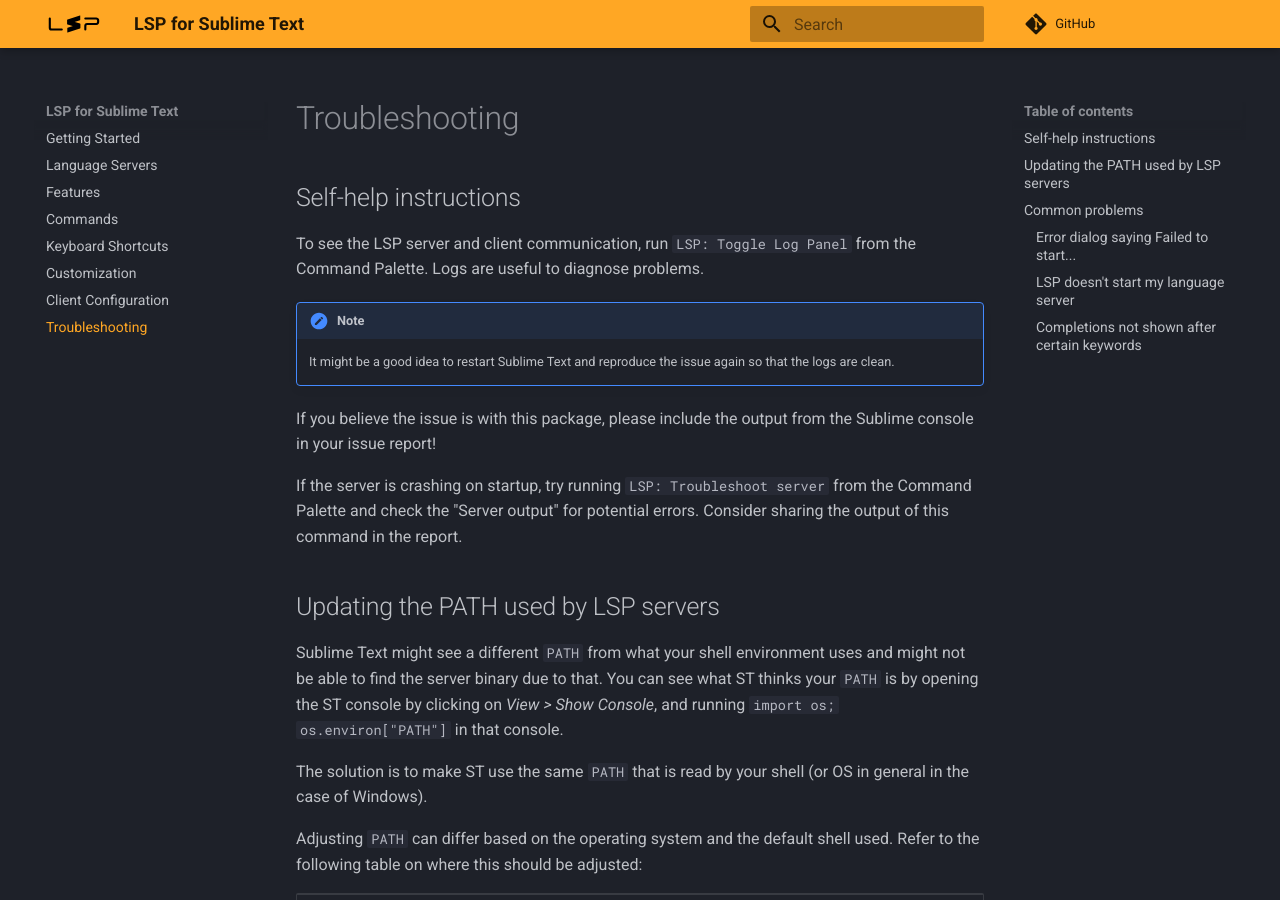
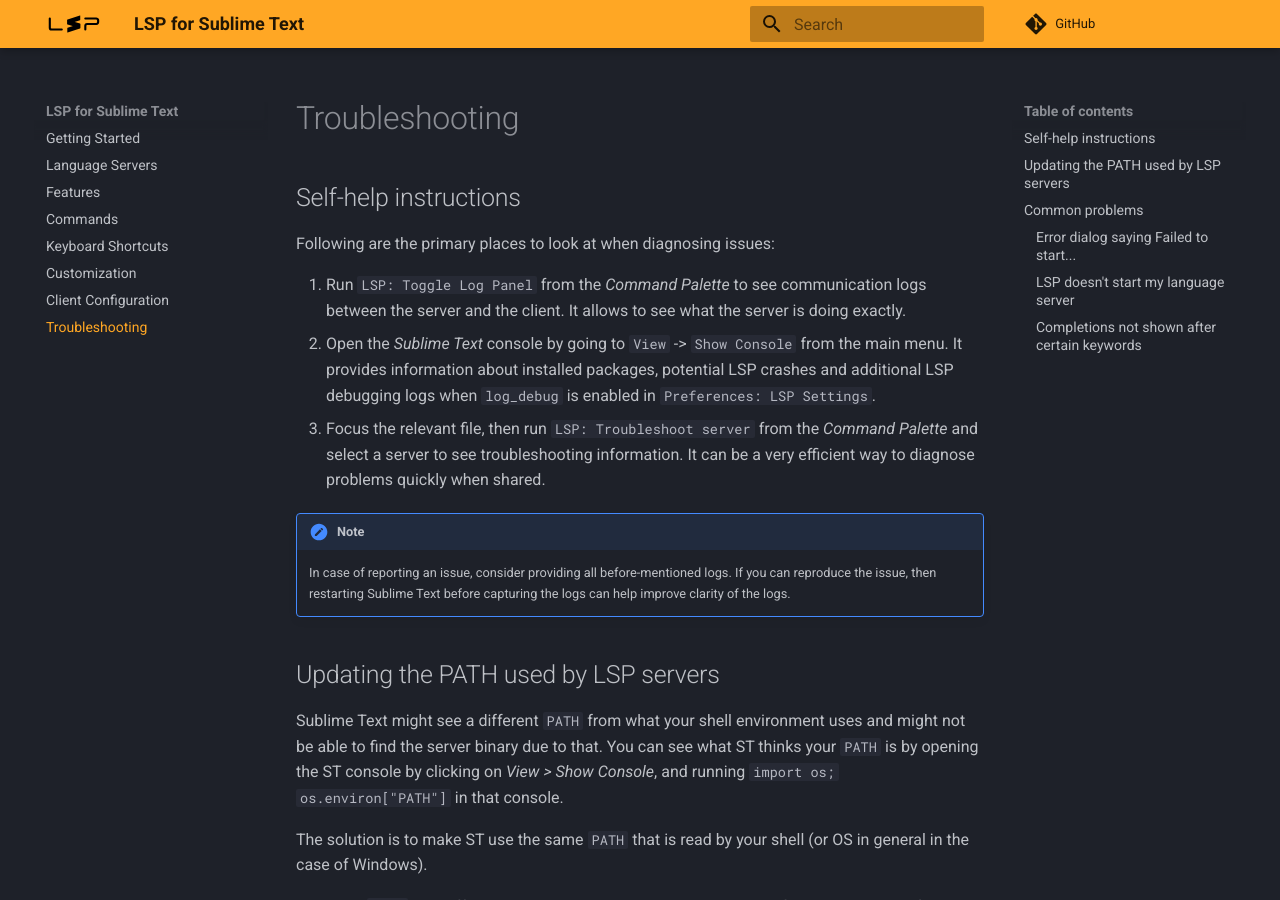
Before and after one commit to sublimelsp/LSP, an MkDocs documentation site: the page built from docs/src/troubleshooting.md, in a window 1280 px wide and 900 px high. Built offline with MkDocs 1.6.1 and Material for MkDocs 9.7.7, drawn with Linux system fonts in a browser that asks for light colours; comment, search, counter and statistics services are not loaded.

Commit message:
docs: rewrite self-help instructions (#2405)

```diff
--- a/docs/src/troubleshooting.md
+++ b/docs/src/troubleshooting.md
@@ -1,13 +1,13 @@
 ## Self-help instructions
 
-To see the LSP server and client communication, run `LSP: Toggle Log Panel` from the Command Palette. Logs are useful to diagnose problems.
+Following are the primary places to look at when diagnosing issues:
+
+1. Run `LSP: Toggle Log Panel` from the *Command Palette* to see communication logs between the server and the client. It allows to see what the server is doing exactly.
+2. Open the *Sublime Text* console by going to `View` -> `Show Console` from the main menu. It provides information about installed packages, potential LSP crashes and additional LSP debugging logs when `log_debug` is enabled in `Preferences: LSP Settings`.
+3. Focus the relevant file, then run `LSP: Troubleshoot server` from the *Command Palette* and select a server to see troubleshooting information. It can be a very efficient way to diagnose problems quickly when shared.
 
 !!! note
-    It might be a good idea to restart Sublime Text and reproduce the issue again so that the logs are clean.
-
-If you believe the issue is with this package, please include the output from the Sublime console in your issue report!
-
-If the server is crashing on startup, try running `LSP: Troubleshoot server` from the Command Palette and check the "Server output" for potential errors. Consider sharing the output of this command in the report.
+    In case of reporting an issue, consider providing all before-mentioned logs. If you can reproduce the issue, then restarting Sublime Text before capturing the logs can help improve clarity of the logs.
 
 ## Updating the PATH used by LSP servers
 
```
Also changed, not shown: .github/ISSUE_TEMPLATE/bug_report.md.
